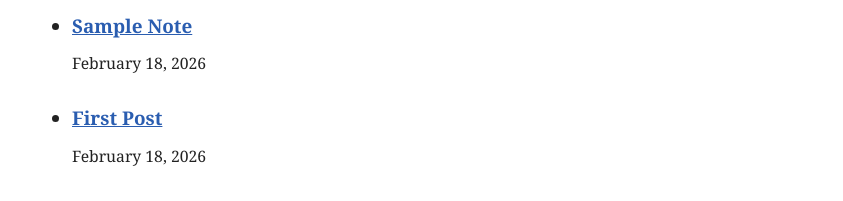
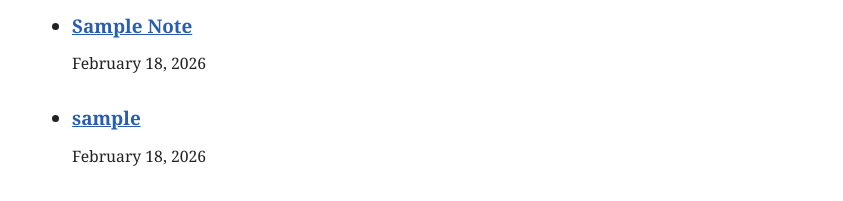
Before and after one commit to anweshasruti/anweshasruti.github.io, a Jekyll site: the page built from index.md, in a window 1280 px wide. Shown: the part 857-1058 px from the top of the page, without its empty margins (218-1061 px from the left). Built offline with Jekyll 4.4.1, drawn with Linux system fonts in a browser that asks for light colours; some web fonts are replaced.

Commit message:
Update 2026-02-18-sample.md

```diff
--- a/_posts/2026-02-18-first-post.md
+++ b/_posts/2026-02-18-first-post.md
@@ -1,13 +1,13 @@
 ---
-title: First Post
+title: sample
 date: 2026-02-18
 ---
 
-This is my first blog post.
+Sample post.
 
-Inline math: $e^{i\pi} + 1 = 0$.
+Inline math test: $e^{i\pi} + 1 = 0$.
 
-Display math:
+Display math test:
 
 $$
 \int_0^1 x^2 \, dx = \frac{1}{3}
```
